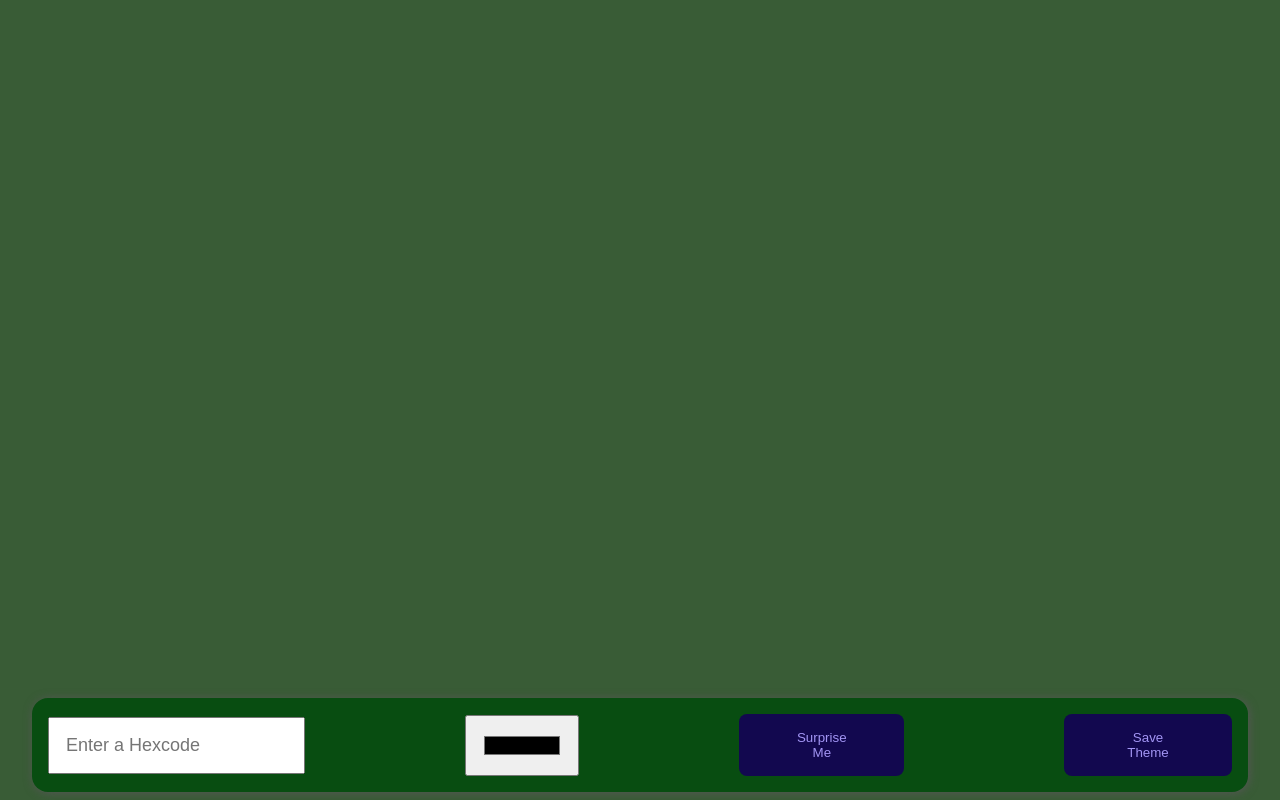
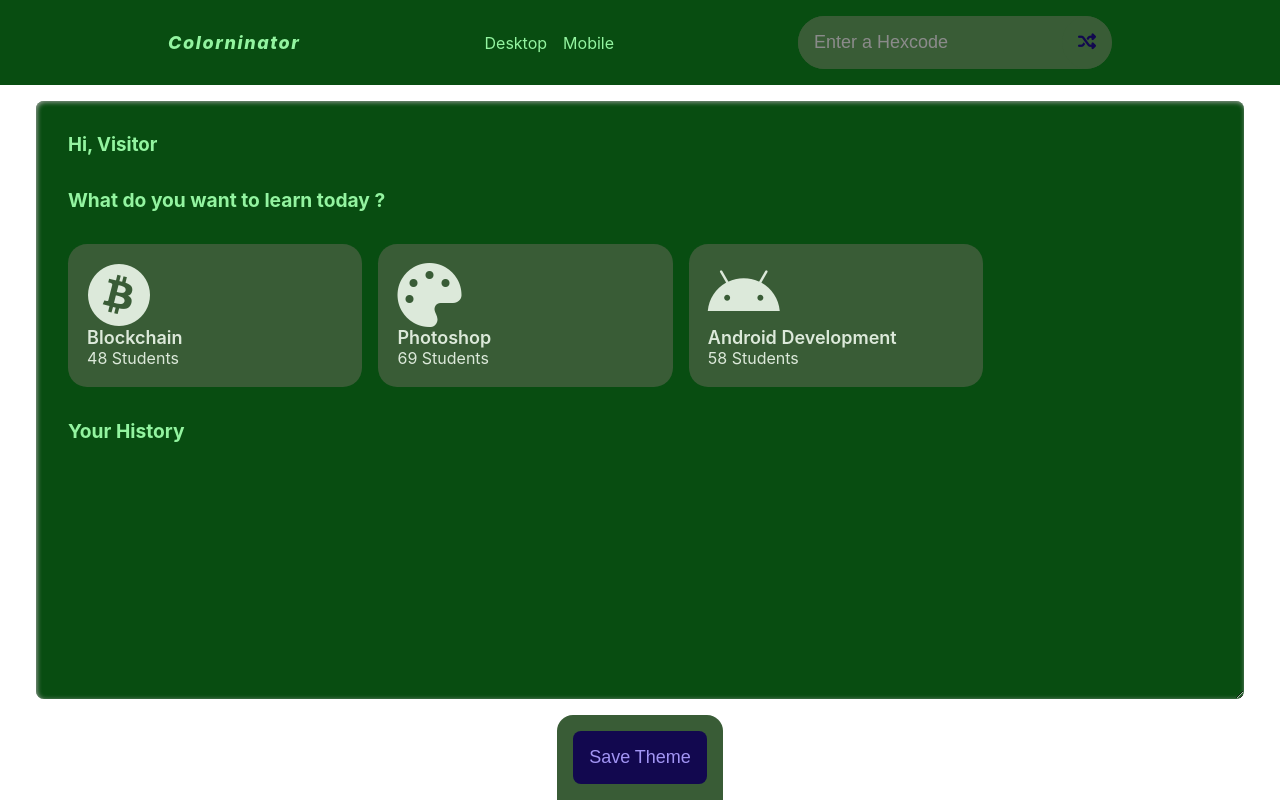
Before and after one commit to jashgopani/colorinator, a React (Create React App) app: page / in a window 1280 px wide. Built offline with nearby package versions, Linux system fonts and the light colour scheme.

Commit message:
dummy website partially created

```diff
--- a/public/index.html
+++ b/public/index.html
@@ -24,7 +24,8 @@
       work correctly both with client-side routing and a non-root public URL.
       Learn how to configure a non-root public URL by running `npm run build`.
     -->
-    <title>React App</title>
+    <title>Colorninator</title>
+    <script src="https://kit.fontawesome.com/ad741a4c9e.js" crossorigin="anonymous"></script>
   </head>
   <body>
     <noscript>You need to enable JavaScript to run this app.</noscript>
--- a/src/App.css
+++ b/src/App.css
@@ -2,21 +2,69 @@
   text-align: center;
   width: 100vw;
   height: 100vh;
+  display: grid;
+  grid-template-columns: repeat(3, auto);
+  grid-template-rows: auto 8fr 1fr;
+  grid-template-areas:
+    "nav nav nav"
+    "canvas canvas canvas"
+    ". dock .";
 }
+nav {
+  grid-column: 1 / span 3;
+  display: flex;
+  grid-area: nav;
+  justify-content: space-evenly;
+  align-items: center;
+  width: 100vw;
+  flex-flow: row wrap;
+  gap: 1rem;
+  padding: 1rem 0rem;
+}
+.nav-brand {
+  font-size: large;
+  font-style: italic;
+  font-weight: 800;
+  letter-spacing: 0.1rem;
+}
+.nav-options {
+  display: flex;
+  gap: 1rem;
+  grid-gap: none;
+  justify-content: space-between;
+  align-content: start;
+}
+.nav-options > * {
+  align-self: stretch;
+  flex-grow: 1;
+  flex-shrink: 0;
+}
+.nav-search-container {
+  border-radius: 10rem;
+  overflow: hidden;
+}
+
+.canvas {
+  grid-area: canvas;
+  /* border: 1px solid rebeccapurple; */
+  box-shadow: inset 1px 1px 0.3rem #a1a1a1;
+  border-radius: 0.5rem;
+  margin: 1rem;
+  resize: horizontal;
+  overflow: auto;
+  justify-self: center;
+}
+
 .controls-container {
+  grid-area: dock;
   display: flex;
+  padding: 1rem;
+
+  gap: 10rem;
+  border-radius: 1rem 1rem 0rem 0rem;
   justify-content: center;
-  align-items: center;
-  padding: 1rem;
-  box-shadow: 1px 1px 10px #555555;
-  position: fixed;
-  bottom: 1%;
-  left: 0%;
-  right: 0%;
-  gap: 10rem;
-  border-radius: 1rem;
   margin: 0rem 2rem;
-  z-index: 5;
+  /* z-index: 5; */
 }
 
 .theme-container {
@@ -34,12 +82,125 @@ button {
   text-align: center;
   border: none;
   outline: none;
-  padding: 1rem 3rem;
+  padding: 1rem;
   border-radius: 0.5rem;
+  background-color: inherit;
+  font-size: large;
+}
+
+.circle {
+  border-radius: 100%;
 }
 
 input {
   min-width: 5rem;
   font-size: large;
   padding: 1rem;
+  border: none;
+  background-color: inherit;
 }
+
+input[type="text"]:focus {
+  outline: none;
+}
+
+::placeholder {
+  /* Chrome, Firefox, Opera, Safari 10.1+ */
+  filter: invert(5);
+  opacity: 1; /* Firefox */
+}
+
+:-ms-input-placeholder {
+  /* Internet Explorer 10-11 */
+  filter: invert(5);
+}
+
+::-ms-input-placeholder {
+  /* Microsoft Edge */
+  filter: invert(5);
+}
+
+/* Canvas content css */
+.canvas {
+  padding: 2rem;
+  display: flex;
+  flex-flow: column wrap;
+  overflow: hidden;
+  overflow-y: scroll;
+  align-items: flex-start;
+  justify-content: flex-start;
+  text-align: start !important;
+  gap: 2rem;
+}
+
+.canvas-h1 {
+  font-weight: bold;
+  font-size: larger;
+}
+
+.thumbnails {
+  width: 100%;
+  display: flex;
+  flex-flow: row wrap;
+  justify-content: flex-start;
+  align-items: center;
+  gap: 1rem;
+}
+
+.thumbnails > .card {
+  padding: 1.2rem;
+  text-align: start;
+  min-width: 16rem;
+  border-radius: 1.2rem;
+}
+.card-icon {
+  font-size: 4rem;
+}
+
+.card-title {
+  font-size: large;
+  font-weight: 600;
+}
+.history-container {
+  width: 100%;
+  display: flex;
+  gap: 1rem;
+  flex-flow: column wrap;
+  overflow: hidden;
+  align-items: flex-start;
+  justify-content: flex-start;
+  text-align: start !important;
+}
+
+.history-container > .history-item {
+  width: 100%;
+  justify-self: start;
+  display: grid;
+  grid-template-columns: 1fr auto;
+  grid-template-rows: auto auto;
+  padding: 1rem 0rem;
+}
+
+.history-item > .history-item-title {
+  grid-column: 1;
+  grid-row: 1;
+}
+
+.history-item > .history-item-icon {
+  grid-column: 2;
+  grid-row: 1 / span 2;
+  border: 1px solid yellow;
+  width: 2rem;
+  margin: 0.3rem;
+  background-color: white;
+  opacity: 0.3;
+  filter: blur(3px);
+}
+
+.history-item > .history-item-sub-title {
+  grid-column: 1;
+  grid-row: 2;
+  padding: 0.3rem;
+  border: 1px solid orange;
+  background: linear-gradient(to right, white, transparent);
+}
--- a/src/App.js
+++ b/src/App.js
@@ -2,11 +2,10 @@ import "./App.css";
 import { useState } from "react";
 
 function App() {
-
   const [primary, setPrimary] = useState(hex2hsl(randomHex()));
   const [secondary, setSecondary] = useState(hex2hsl(randomHex()));
   const [accent, setAccent] = useState(hex2hsl(randomHex()));
-  const [stylePrimary, setStylePrimary] = useState(false);
+  const [stylePrimary, setStylePrimary] = useState(true);
 
   function random() {
     return Math.floor(Math.random() * 100) % 255;
@@ -119,15 +118,38 @@ function App() {
   };
 
   const AppCss = {
-    backgroundColor: hslString(stylePrimary ? primary : secondary),
+    backgroundColor: hslString(getSecondaryBg()),
   };
 
+  const secondaryBgCss = { background: hslString(getSecondaryBg()), color: getContrastingColor(getSecondaryBg()) };
+
+  function getPrimaryBg() {
+    return stylePrimary ? primary : secondary;
+  }
+
+  function getSecondaryBg() {
+    return stylePrimary ? secondary : primary;
+  }
+
   return (
-    <div className="App" style={AppCss}>
-
+    <div className="App">
       {console.log(primary, secondary, accent)}
 
-      <div className="controls-container" style={{ backgroundColor: hslString(stylePrimary ? secondary : primary) }}>
+      <nav
+        style={{
+          backgroundColor: hslString(getPrimaryBg()),
+          color: getContrastingColor(getPrimaryBg()),
+        }}
+      >
+        <div className="nav-brand">Colorninator</div>
+        <div className="nav-options">
+          <div className="nav-option-item">Desktop</div>
+          <div className="nav-option-item">Mobile</div>
+        </div>
+        <div
+          className="nav-search-container"
+          style={{ background: hslString(getSecondaryBg()) }}
+        >
           <input
             type="text"
             name=""
@@ -139,49 +161,77 @@ function App() {
                 e.target.value.length == 7 &&
                 e.target.value.lastIndexOf("#") == 0
               )
-
-              generateThemeColors(e.target.value);
-          }}
-        />
-
-        <input
-          type="color"
-          name=""
-          id=""
-          placeholder="Enter a Hexcode"
-          onChange={(e) => {
                 generateThemeColors(e.target.value);
             }}
           />
 
           <button
-          style={buttonCSS}
             onClick={(e) => {
               const newColor = randomHex();
               generateThemeColors(newColor);
             }}
+            className="circle"
           >
-          Surprise Me
+            <i
+              className="fas fa-random"
+              style={{ color: hslString(accent) }}
+            ></i>
           </button>
+        </div>
+      </nav>
 
+      <section className="canvas" style={{ background: hslString(getPrimaryBg()), color: getContrastingColor(getPrimaryBg()) }}>
+        <h3 className="canvas-h2">Hi, Visitor</h3>
+        <h2 className="canvas-h1">What do you want to learn today ?</h2>
+        <div className="thumbnails">
+          <div className="card" style={secondaryBgCss}>
+            <i className="fab fa-bitcoin card-icon"></i>
+            <p className="card-title">Blockchain</p>
+            <p className="card-sub-title">48 Students</p>
+          </div>
+
+          <div className="card" style={secondaryBgCss}>
+            <i className="fas fa-palette card-icon"></i>
+            <p className="card-title">Photoshop</p>
+            <p className="card-sub-title">69 Students</p>
+          </div>
+
+          <div className="card" style={secondaryBgCss}>
+            <i className="fab fa-android card-icon"></i>
+            <p className="card-title">Android Development</p>
+            <p className="card-sub-title">58 Students</p>
+          </div>
+        </div>
+        <p className="canvas-h1">Your History</p>
+        <div className="history-container">
+          <div className="history-item">
+            <p className="history-item-title">Development</p>
+            <p className="history-item-icon circle">32%</p>
+            <p className="history-item-sub-title"></p>
+          </div>
+          <div className="history-item">
+            <p className="history-item-title">Artificial Intelligence</p>
+            <p className="history-item-icon circle"></p>
+            <p className="history-item-sub-title"></p>
+          </div>
+          <div className="history-item">
+            <p className="history-item-title">Illustrator</p>
+            <p className="history-item-icon circle"></p>
+            <p className="history-item-sub-title"></p>
+          </div>
+        </div>
+      </section>
+
+      <div
+        className="controls-container"
+        style={{
+          backgroundColor: hslString(getSecondaryBg()),
+          color: getContrastingColor(getSecondaryBg())
+        }}
+      >
         <button onClick={saveCurrentTheme} style={buttonCSS}>
           Save Theme
         </button>
-
-        {/* <div className="theme-container">
-          <div
-            className="theme-container-item"
-            style={{ backgroundColor: hslString(primary) }}
-          ></div>
-          <div
-            className="theme-container-item"
-            style={{ backgroundColor: hslString(secondary) }}
-          ></div>
-          <div
-            className="theme-container-item"
-            style={{ backgroundColor: hslString(accent) }}
-          ></div>
-        </div> */}
       </div>
     </div>
   );
```
Lines whose indentation alone changed are shown as unchanged.
